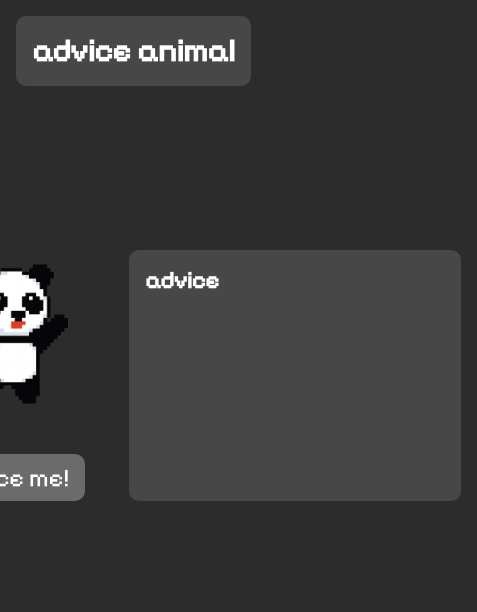
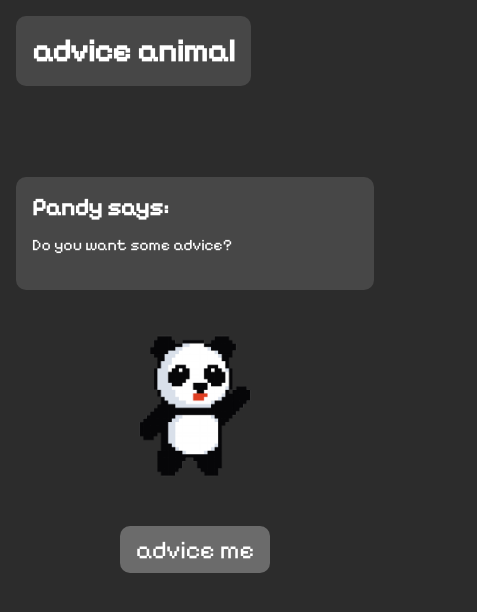
Before and after one commit to idamakela/adviceAnimal, a React (Vite) app: page / in a window 390 px wide. Shown: the top 612 px of the page, 477 px wide, since content can reach past the window. Built offline with nearby package versions, Linux system fonts and the light colour scheme; the HTML template or start-up script is replaced by a standard one.

Commit message:
fetch to API and display data done, including responsive design and favicon

```diff
--- a/index.html
+++ b/index.html
@@ -2,7 +2,7 @@
 <html lang="en">
   <head>
     <meta charset="UTF-8" />
-    <!-- <link rel="icon" type="image/svg+xml" href="/vite.svg" /> -->
+    <link rel="icon" type="image/svg+xml" href="/pixel-exclamation-mark.svg" />
     <meta name="viewport" content="width=device-width, initial-scale=1.0" />
     <title>Advice Animal</title>
   </head>
--- a/src/App.scss
+++ b/src/App.scss
@@ -24,9 +24,16 @@ body {
       height: 80%;
       align-items: center;
       justify-content: center;
+      @include responsive {
+        justify-content: stretch;
+      }
 
       .advice-animal-container {
         @include flexbox;
+        @include responsive {
+          flex-direction: column-reverse;
+          flex-grow: 1;
+        }
       }
     }
   }
--- a/src/App.tsx
+++ b/src/App.tsx
@@ -10,16 +10,32 @@ Advice animal
     Pixel and dark-mode design
 */
 
+type AdviceType = {
+  advice: string;
+  id: number;
+};
+
 function App() {
+  const [advice, setAdvice] = useState<AdviceType>(null);
   const API_BASE_URL = 'https://api.adviceslip.com/advice';
+
+  const handleClick = async (): any => {
+    try {
+      const response: any = await fetch(API_BASE_URL);
+      const data: any = await response.json();
+      setAdvice(data.slip);
+    } catch (e) {
+      console.log({ e });
+    }
+  };
 
   return (
     <>
       <Header />
       <main>
         <div className='advice-animal-container'>
-          <Animal />
-          <Advice />
+          <Animal handleClick={handleClick} />
+          <Advice advice={advice} />
         </div>
       </main>
     </>
--- a/src/components/Advice/advice.module.scss
+++ b/src/components/Advice/advice.module.scss
@@ -1,6 +1,22 @@
 @import '../../App.scss';
 
 .advice {
-    @include textContainer;
-    min-width: 300px;
+  @include textContainer;
+  max-width: 300px;
+  min-width: 300px;
+
+  @include responsive {
+    min-width: fit-content;
+    max-width: none;
+  }
+
+  h2 {
+    margin-bottom: 4%;
+  }
+
+  p {
+    @include responsive {
+      padding-bottom: 20px;
+    }
+  }
 }
--- a/src/components/Advice/index.tsx
+++ b/src/components/Advice/index.tsx
@@ -1,9 +1,14 @@
-import styles from './advice.module.scss'
+import styles from './advice.module.scss';
 
-const Advice = () => {
+interface AdviceProps {
+  advice: any;
+}
+
+const Advice = ({ advice }: AdviceProps) => {
   return (
     <div className={styles.advice}>
-      <h2>advice</h2>
+      <h2>Pandy says:</h2>
+      {advice ? <p>{advice.advice}</p> : <p>Do you want some advice?</p>}
     </div>
   );
 };
--- a/src/components/Animal/animal.module.scss
+++ b/src/components/Animal/animal.module.scss
@@ -1,8 +1,13 @@
 @import '../../App.scss';
 
 .animal {
+  @include responsive {
+    @include flexbox(column);
+    align-items: center;
+  }
+
   &__img {
-    width: fit-content;
+    width: max-content;
 
     &--img {
       min-width: 200px;
--- a/src/components/Animal/index.tsx
+++ b/src/components/Animal/index.tsx
@@ -1,15 +1,27 @@
-import PantaWave from '../../assets/pixel-panda-wave.png'
-import styles from './animal.module.scss'
+import PantaWave from '../../assets/pixel-panda-wave.png';
+import styles from './animal.module.scss';
 
-const Animal = () => {
+interface AnimalProps {
+  handleClick: () => void;
+}
+
+const Animal = ({ handleClick }: AnimalProps) => {
   return (
     <div className={styles.animal}>
       <div className={styles['animal__img']}>
-        <img className={styles['animal__img--img']} src={PantaWave} alt="waving pixelated panda" height='100' width='100' />
+        <img
+          className={styles['animal__img--img']}
+          src={PantaWave}
+          alt='waving pixelated panda'
+          height='100'
+          width='100'
+        />
       </div>
       {/* <a href="https://www.vecteezy.com/free-vector/pixel-animal">Pixel Animal Vectors by Vecteezy</a> */}
       <div className={styles['animal__button']}>
-        <button className={styles['animal__button--btn']}>advice me!</button>
+        <button className={styles['animal__button--btn']} onClick={handleClick}>
+          advice me
+        </button>
       </div>
     </div>
   );
--- a/src/styles/_mixins.scss
+++ b/src/styles/_mixins.scss
@@ -32,3 +32,9 @@
   margin: $indent__base;
   border-radius: $base__radius;
 }
+
+@mixin responsive {
+    @media screen and (max-width: $breakpoint) {
+      @content;
+    }
+  }
--- a/src/styles/_variables.scss
+++ b/src/styles/_variables.scss
@@ -32,6 +32,7 @@ $font-size__l: $font-size__base * 2;
 $font-size__xl: $font-size__base * 4;
 $font-size__xxl: $font-size__base * 6;
 
-/*** ??? ***/
+/*** others ***/
 
 $base__radius: 10px;
+$breakpoint: 600px;
```
Also changed, not shown: public/pixel-exclamation-mark.svg (added).
